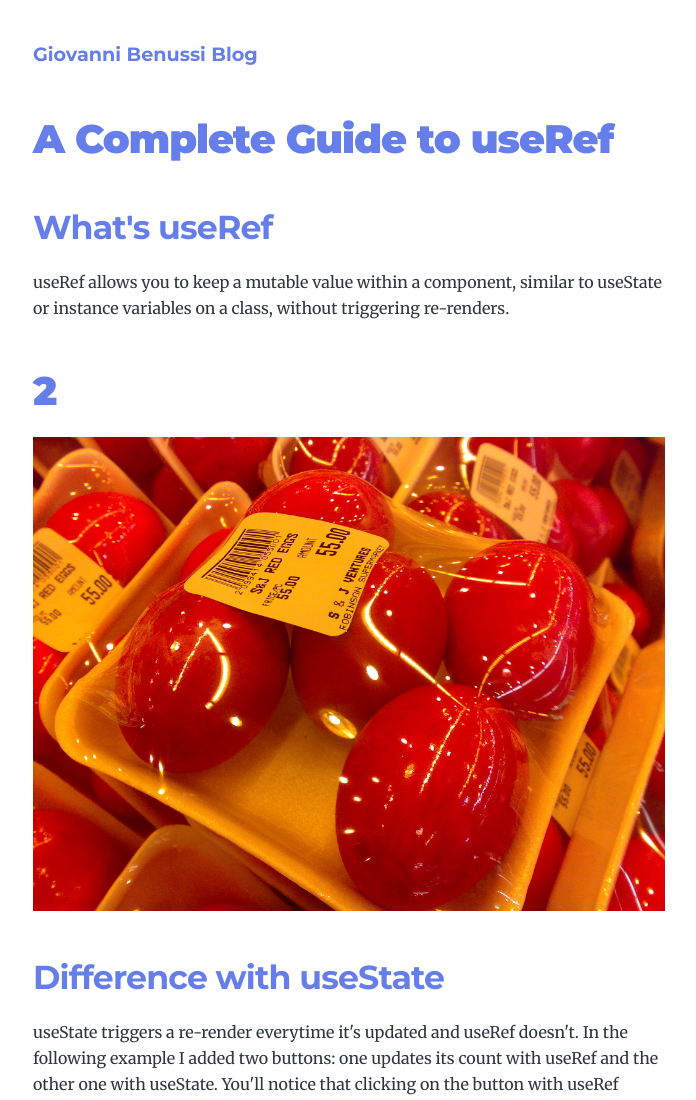
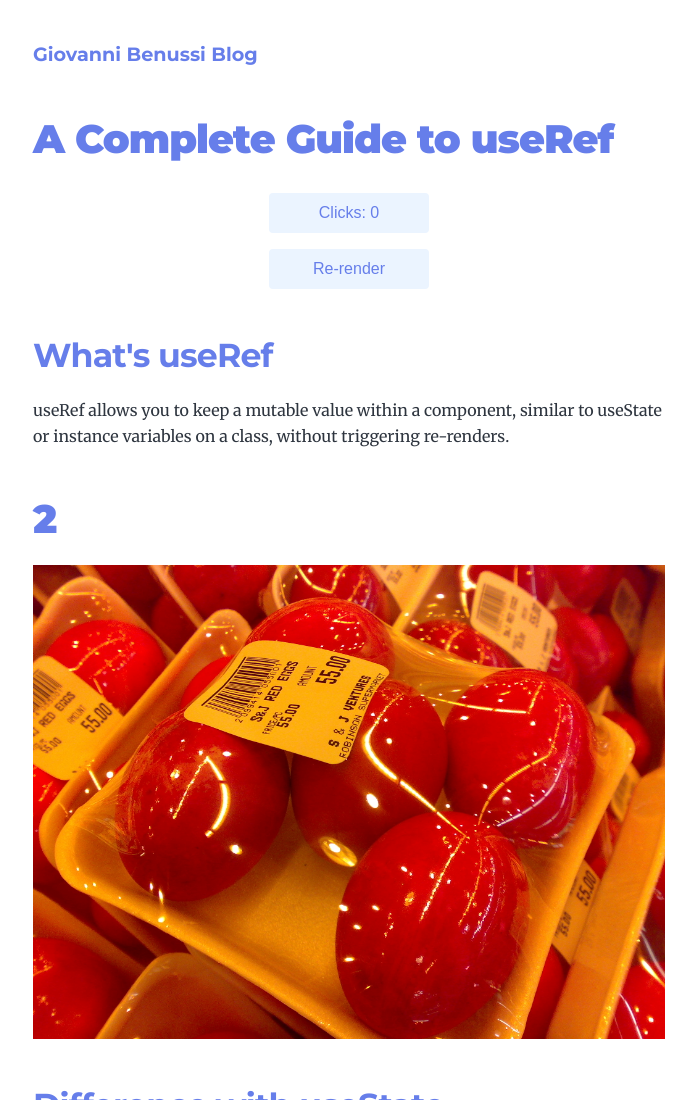
Before and after one commit to brase/giovannibenussi, a Gatsby site: page /blog/a-complete-guide-to-useref/ in a window 1280 px wide. Shown: the top 1100 px of the page, without its empty margins (291-987 px from the left). Built offline with nearby package versions, Linux system fonts and the light colour scheme; Gatsby itself is replaced by a stand-in of ours; some packages are replaced by stand-ins of ours.

Commit message:
Add interactive example to a complete guide to useRef

```diff
--- /dev/null
+++ b/content/blog/a-complete-guide-to-useref/Example.js
@@ -0,0 +1,19 @@
+import React, { useState } from "react"
+import styles from "./styles.module.css"
+
+let clicks = 0
+
+export default function App() {
+  const [dummy, setDummy] = useState(0)
+
+  return (
+    <div className={styles.wrapper}>
+      <button className={styles.button} onClick={() => (clicks += 1)}>
+        Clicks: {clicks}
+      </button>
+      <button className={styles.button} onClick={() => setDummy(dummy + 1)}>
+        Re-render
+      </button>
+    </div>
+  )
+}
--- a/content/blog/a-complete-guide-to-useref/index.mdx
+++ b/content/blog/a-complete-guide-to-useref/index.mdx
@@ -3,6 +3,10 @@ title: A Complete Guide to useRef
 date: "2020-11-03T22:12:03.284Z"
 description: "Hello World"
 ---
+import Example from './Example'
+
+<Example />
+
 ## What's useRef
 useRef allows you to keep a mutable value within a component, similar to useState or instance variables on a class, without triggering re-renders.
 
--- /dev/null
+++ b/content/blog/a-complete-guide-to-useref/styles.module.css
@@ -0,0 +1,27 @@
+.wrapper {
+  font-family: sans-serif;
+  text-align: center;
+
+  display: grid;
+  grid-template-columns: 10rem;
+  justify-content: center;
+  gap: 1rem;
+}
+
+.button {
+  background: #ebf4ff;
+  color: #667eea;
+  border: none;
+  border-radius: 0.25rem;
+  padding: 0.5rem 1rem;
+  font-size: 1rem;
+}
+
+.button:hover {
+  background: #667eea;
+  color: #ebf4ff;
+}
+
+.button:active {
+  background: #7f9cf5;
+}
```
